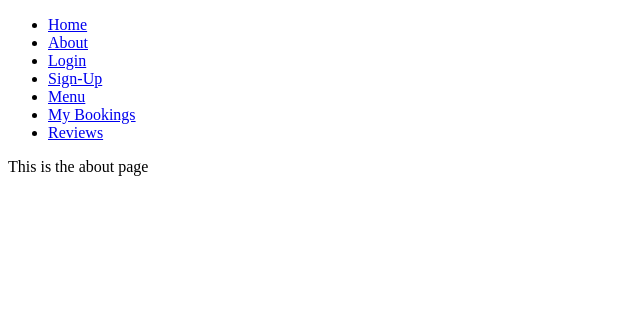
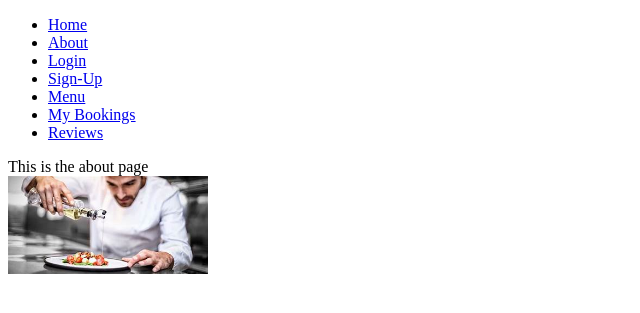
Before and after one commit to MaxMeechan/Book_A_Bite, a Django app: page /BookABite/about/ in a window 1280 px wide. Shown: the top 313 px of the page, without its empty margins (0-640 px from the left). Run offline with Django 3.2, Linux system fonts and the light colour scheme.

Commit message:
Added chef image

```diff
--- a/templates/BookaBite/about.html
+++ b/templates/BookaBite/about.html
@@ -7,4 +7,8 @@
 
 {% block body_block %}
     This is the about page
+
+    <div>
+        <img style = "width: 200px;" src="/media/chef_kitchen.jpeg">
+    </div>
 {% endblock %}
```
Also changed, not shown: media/chef_kitchen.jpeg (added).
